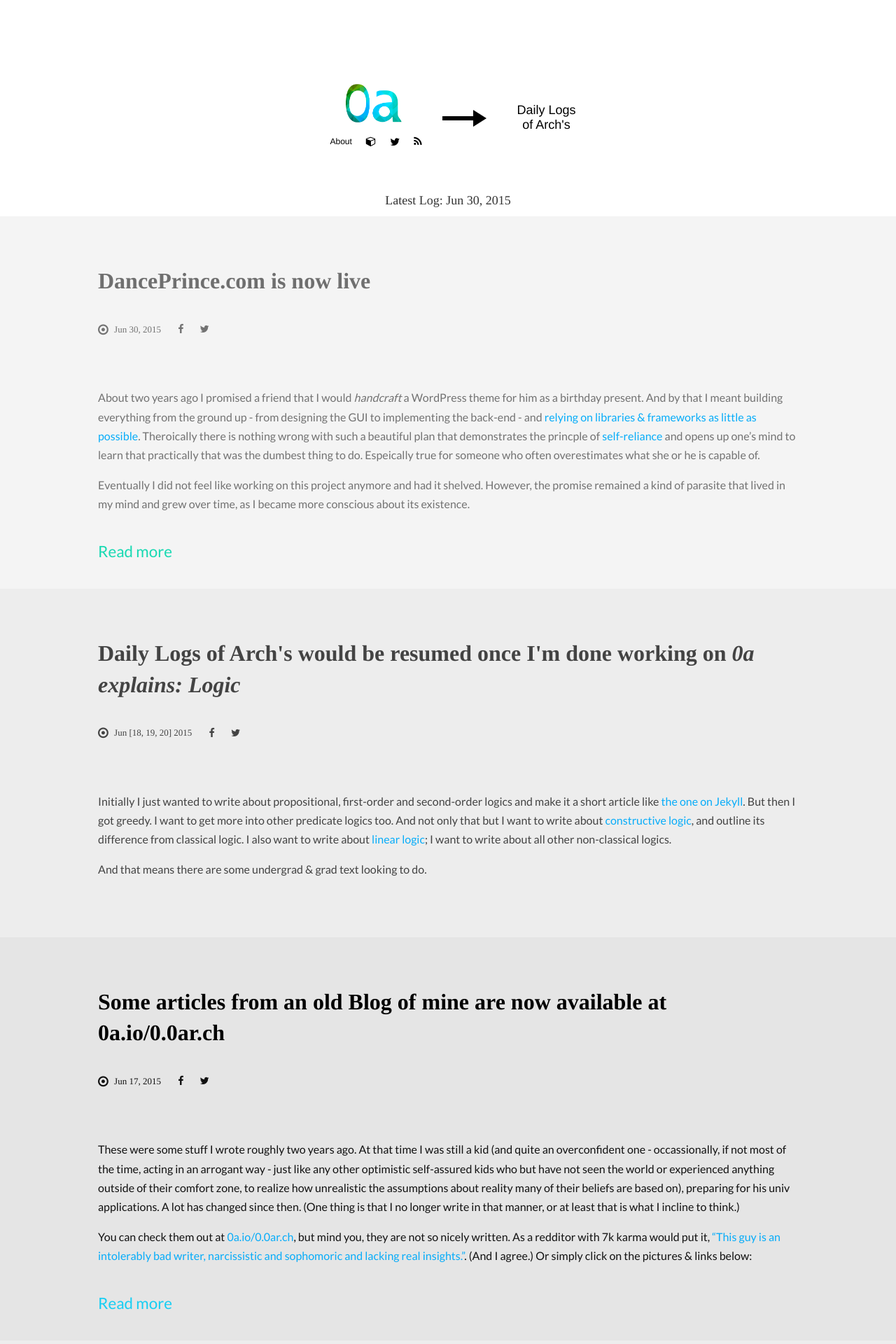
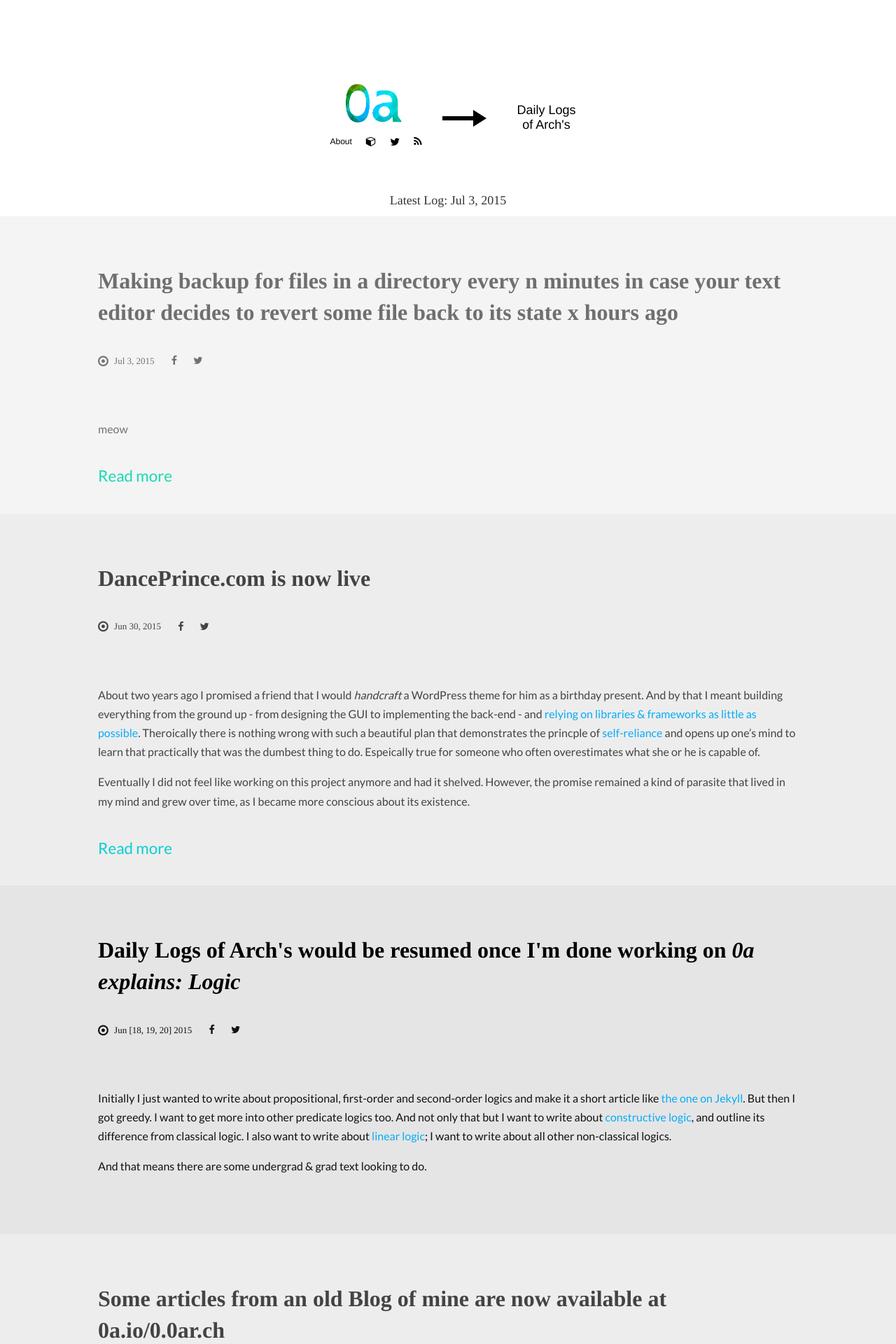
Before and after one commit to archywillhe/0a-Jekyll, a Jekyll site: the page built from dailyLogs.html, in a window 1280 px wide. Shown: the top 1920 px of the page at 70% size. Built offline with Jekyll 4.4.1, drawn with Linux system fonts in a browser that asks for light colours; nearby versions of some CDN libraries; part of the change alters nothing that is shown.

Commit message:
added 'Making backup for files in a directory every n minutes in case your text editor decides to revert some file back to its state x hours ago'

```diff
--- /dev/null
+++ b/_posts/2015-07-03-making-backup-for-files-in-a-dir-every-n-minutes-in-case-your-text-editor-reverts-some-file-back-to-its-state-x-hours-ago.md
@@ -0,0 +1,114 @@
+---
+layout: dailylog
+postType: dailylog
+font:
+extraClasses:
+postType: dailylog
+title: "Making backup for files in a directory every n minutes in case your text editor decides to revert some file back to its state x hours ago"
+metaTitle:
+metaDescription:
+publishedOn:
+updateAt:
+readingTime:
+published: 1
+coverImg:
+subtitle:
+subtitleBottom:
+extract: meow
+---
+
+I just reinstalled my OS X recently, which not only enabled me to re-experience the joy of owning a new Mac, but also fixed problems like waking up into a partially slumber stage with a black screen and a movable cursor that is somehow useless. Since I was going to [`brew cask install`](http://stackoverflow.com/questions/27381531/how-to-install-sublime-text-3-using-homebrew) a brand new [Sublime Text Editor](http://www.sublimetext.com/), I decided to spend a bit more effort customizing it. After some googling and experimentation, these are my settings:
+
+{% highlight JSON %}
+
+{
+    "bold_folder_labels": true,
+    "caret_style": "phase",
+    "color_scheme": "Packages/Color Scheme - Default/Blackboard.tmTheme",
+    "draw_minimap_border": true,
+    "draw_white_space": "all",
+    "ensure_newline_at_eof_on_save": true,
+    "fade_fold_buttons": false,
+    "find_selected_text": true,
+    "font_face": "Source Code Pro Light",
+    "font_size": 14.0,
+    "highlight_line": true,
+    "ignored_packages":
+    [
+    ],
+    "letter-spacing-length": 20,
+    "line_padding_bottom": 1,
+    "line_padding_top": 1,
+    "rulers":
+    [
+        120
+    ],
+    "shift_tab_unindent": true,
+    "spacegray_sidebar_font_normal": true,
+    "spacegray_sidebar_tree_xlarge": true,
+    "spacegray_tabs_auto_width": true,
+    "spacegray_tabs_font_normal": true,
+    "spacegray_tabs_large": true,
+    "tab_size": 4,
+    "theme": "Spacegray.sublime-theme",
+    "translate_tabs_to_spaces": true,
+    "trim_trailing_white_space_on_save": true,
+    "vintage_start_in_command_mode": true,
+    "word_separators": "./\\()\"'-:,.;<>~!@#$%^&*|+=[]{}`~?_",
+    "word_wrap": true
+}
+{% endhighlight %}
+
+(For the record Source Code Pro can be grabbed [here](https://github.com/adobe-fonts/source-code-pro); Spacegray [here](https://github.com/kkga/spacegray); and Blackboard [here](https://github.com/cfletcher1856/Theme-Blackboard))
+
+<p class="text-center"><img src="/assets/img/sublime.png" alt="oh"></p>
+
+This looks like a great environment to code in (I enabled [vintage mode](http://www.sublimetext.com/docs/2/vintage.html) too so there are vim magic in it ;3 ) until I learnt that sometimes the text editor would revert some file back to its state x hours ago with no reason at all.
+
+That is a nightmare. (Imagine happily committing your code only to learn all that you've written & tested no longer exist in the current dimensions in space-time.)
+
+I still don't have a single idea what's causing this bug. But it has happened quite a few times and I have had my losses. Until I figure out what's causing this phenomenon and get it fixed, I should start to take precaution.
+
+Here is a simple system that uses [`watch`](http://linux.die.net/man/1/watch) with the help of `git` to make a backup of files in a folder every 90 seconds:
+
+> `watch` can execute a line of code periodically in the terminal. The cool thing is you can watch it as it does.
+
+1. Let's say this is the directory whose files you want to back up: `/Users/a/_/_`
+
+2. Make a directory to keep the back up files (In my case I'm using `/Users/a/_/timeMachine`)
+
+3. `cd` into it and do a `git init` to make it into a git repo.
+
+4. Write a bash script that
+    1. Copy everything in the directory to the back up directory
+    2. Remove all the .git folders (because you can't include submodule as part of the commit)
+    3. Git add & Commit everything
+and save it as `script.sh`.
+
+Here is my `script.sh`:
+
+{% highlight bash %}
+cd /Users/a/_
+cp -rf _/* timeMachine
+rm -rf timeMachine/*/.git
+cd timeMachine
+git add .
+git commit -a -m "`date +%F-%T`"
+{% endhighlight %}
+
+After that, just run this script every 90 seconds using `watch` (You can install it with [brew](http://brew.sh/) if you don't have it: `brew install watch`).
+
+{% highlight bash %}
+watch -n 90 'bash script.sh'
+{% endhighlight %}
+
+That's it. Now every 90 seconds the changes you made in your project (e.g. `/Users/a/_/0a-.github.com`) would be recorded in the backup directory. You can view changes of the file using [`git log`](http://git-scm.com/docs/git-log):
+
+{% highlight bash %}
+cd /Users/a/_/timeMachine/0a-.github.com
+git log -p myFile.js
+{% endhighlight %}
+
+Or do it in [a GUI Client](https://mac.github.com/). (They would show up in the Unsynced tab because all we are doing is just [committing](http://git-scm.com/docs/git-commit) and there is no [pushing](http://git-scm.com/docs/git-push) involved.)
+
+<p class="text-center"><img src="/assets/img/timeMachine.jpg" alt="such time much machine"></p>
--- a/_sass/_structure.scss
+++ b/_sass/_structure.scss
@@ -140,3 +140,7 @@ overflow-x: scroll; overflow-y: visible;
     font-size: 1.1em !important;
   }
 }
+
+p img{
+  max-width: 100%;
+}
```
Also changed, not shown: assets/img/sublime.png (added), assets/img/timeMachine.jpg (added), assets/img/timeMachine.png (added).
